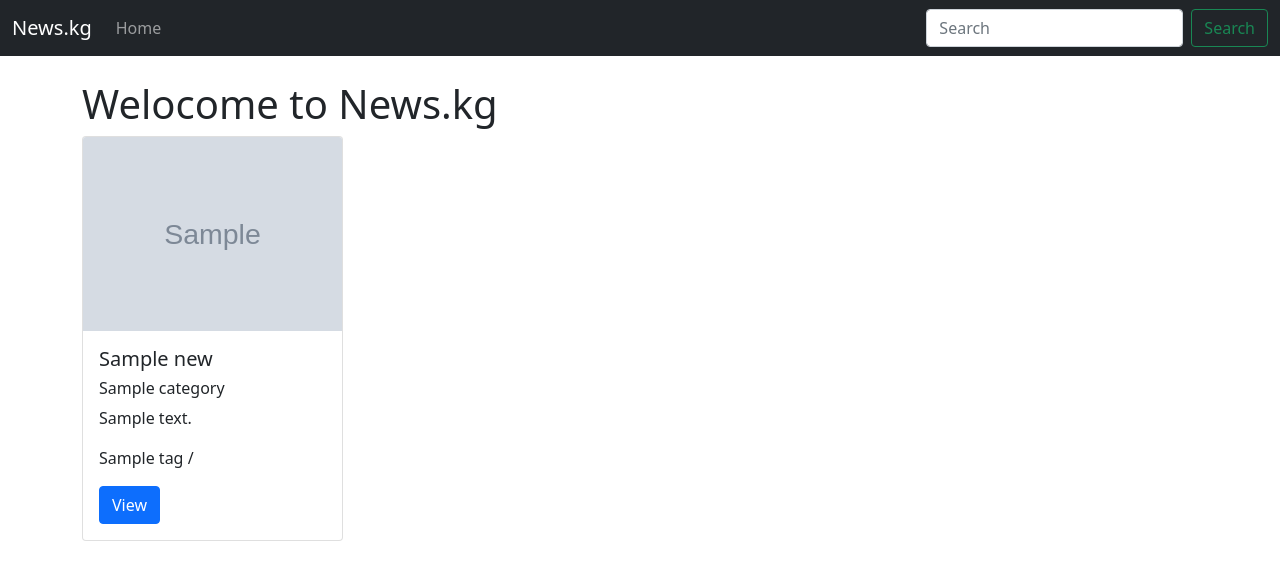
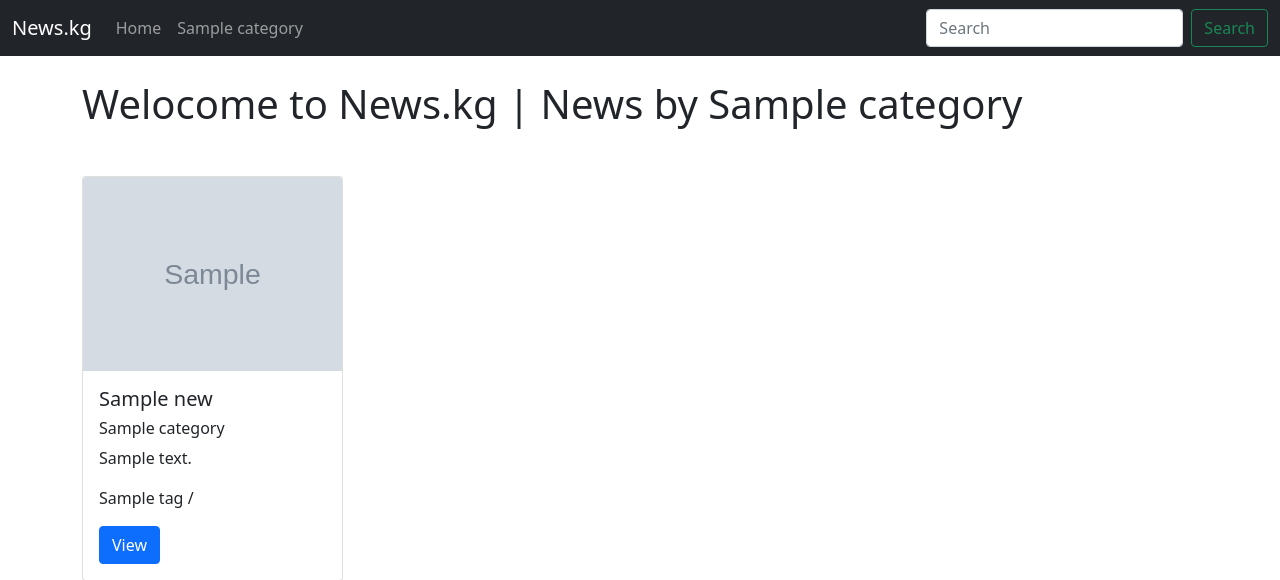
Before and after one commit to orozDev/news_b4, a Django app: template templates/index.html in a window 1280 px wide. Shown: the top 580 px of the page. Run offline with Django 5.2, Linux system fonts and the light colour scheme; the template is opened without the code that fills it: values that come from a table or form of the project are taken from there, others are empty; tables that the repository leaves empty hold one stand-in row (values such as "Sample post"); grey boxes marked "Sample" are stand-in pictures.

Commit message:
pagination | custom template tags

```diff
--- /dev/null
+++ b/news/templatetags/news_tags.py
@@ -0,0 +1,10 @@
+from django import template
+
+from news.models import Category
+
+register = template.Library()
+
+
+@register.simple_tag()
+def get_categories():
+    return Category.objects.all()
--- a/news/urls.py
+++ b/news/urls.py
@@ -4,5 +4,6 @@ from . import views
 
 urlpatterns = [
     path('', views.main, name='list_news'),
+    path('category/<int:id>/', views.news_by_category, name='news_by_category'),
     path('<int:id>/', views.detail_news, name='detail_news'),
 ]
--- a/templates/components/nav.html
+++ b/templates/components/nav.html
@@ -10,9 +10,11 @@
                 <li class="nav-item">
                     <a class="nav-link" aria-current="page" href="{% url 'list_news' %}">Home</a>
                 </li>
+                {% include 'components/nav_categories.html' %}
             </ul>
             <form class="d-flex" method="get" action="{% url  'list_news' %}">
-                <input class="form-control me-2" name="search" type="search" value="{{ request.GET.search }}" placeholder="Search" aria-label="Search">
+                <input class="form-control me-2" name="search" type="search" value="{{ request.GET.search }}"
+                       placeholder="Search" aria-label="Search">
                 <button class="btn btn-outline-success" type="submit">Search</button>
             </form>
         </div>
--- /dev/null
+++ b/templates/components/nav_categories.html
@@ -0,0 +1,10 @@
+{% load news_tags %}
+
+{% get_categories as categories %}
+
+{% for category in categories %}
+    <li class="nav-item">
+        <a class="nav-link" aria-current="page"
+           href="{% url 'news_by_category' id=category.id %}">{{ category.name }}</a>
+    </li>
+{% endfor %}
--- a/templates/index.html
+++ b/templates/index.html
@@ -3,7 +3,7 @@
 {% block title %}| Main{% endblock title %}
 
 {% block content %}
-    <h1>Welocome to News.kg</h1>
+    <h1 class="mb-5">Welocome to News.kg {% if category %}| News by {{ category.name }}{% endif %}</h1>
     <div class="row">
         {% for item in news %}
             <div class="col-lg-3 col-md-4 col-sm-6 col-12 mb-4">
@@ -22,6 +22,8 @@
                     </div>
                 </div>
             </div>
+            {% empty %}
+            <h4>No news...</h4>
         {% endfor %}
     </div>
     {% if news.has_previous or news.has_next %}
```
Also changed, not shown: news/views.py (+18 -3 lines), news/templatetags/__init__.py (added).
